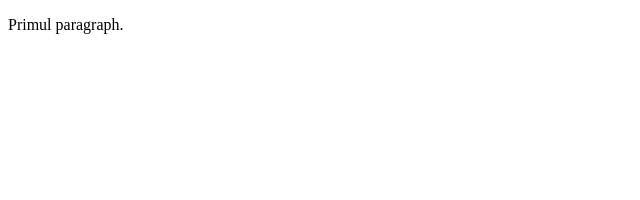
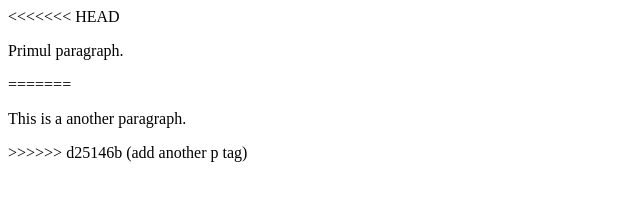
Before and after one commit to ionut020/aio, a plain HTML site: page index.html in a window 1280 px wide. Shown: the whole page, without its empty margins (0-640 px from the left). Drawn offline with Linux system fonts and the light colour scheme.

Commit message:
add another p tag

```diff
--- a/index.html
+++ b/index.html
@@ -4,6 +4,11 @@
 <title>Page Title</title>
 </head>
 <body>
+<<<<<<< HEAD
 <p>Primul paragraph.</p>
+=======
+
+	<p>This is a another paragraph.</p
+>>>>>>> d25146b (add another p tag)
 </body>
 </html>
```
